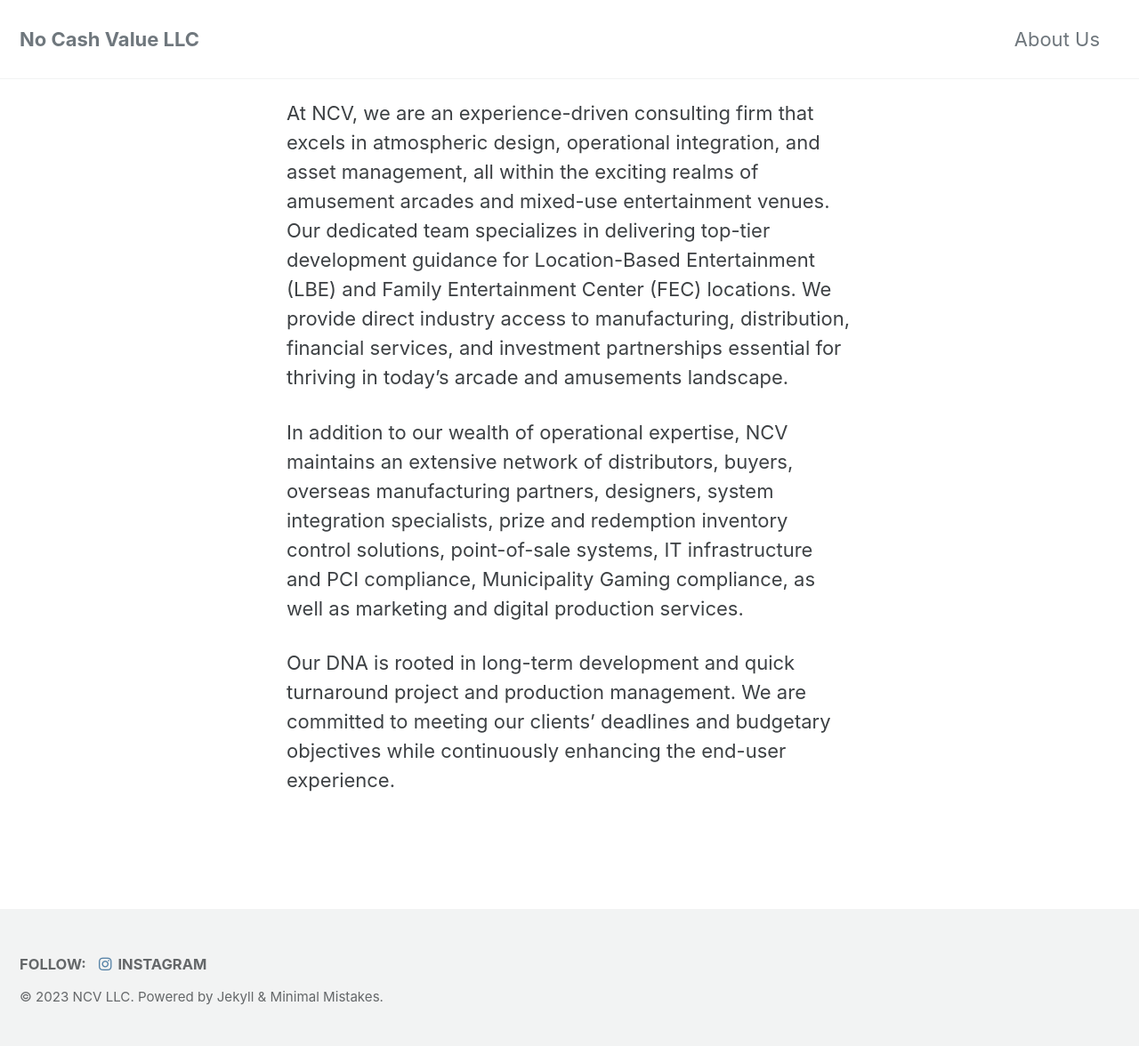
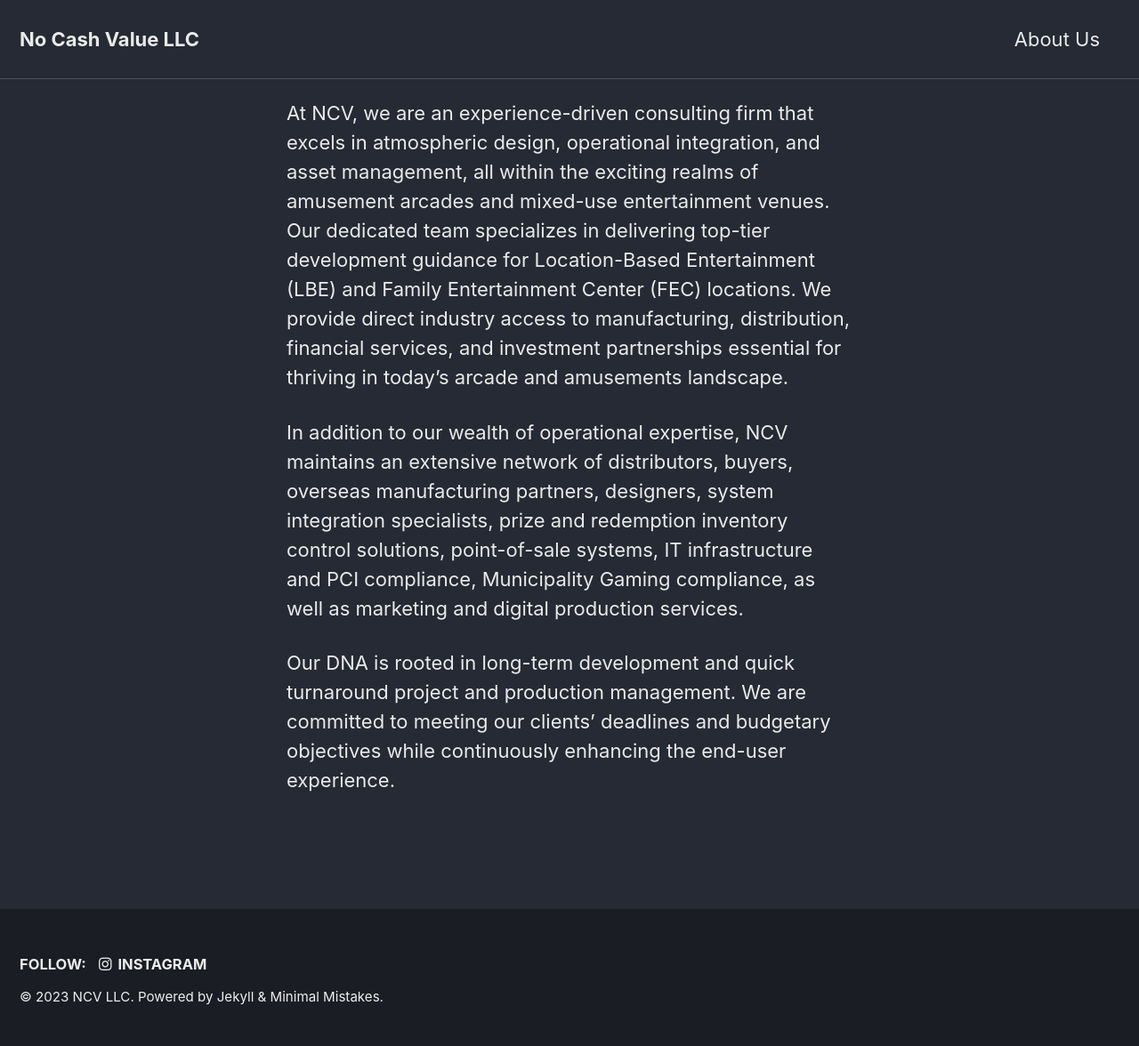
Before and after one commit to cdigitaldetroit/NCVLLC, a Jekyll site: the page built from index.md, in a window 1280 px wide. Shown: the whole page at 89% size. Built offline with Jekyll 4.4.1, drawn with Linux system fonts in a browser that asks for light colours; cached includes are drawn as plain includes.

Commit message:
Changed Theme

```diff
--- a/_config.yml
+++ b/_config.yml
@@ -12,7 +12,7 @@
 
 # theme                  : "minimal-mistakes-jekyll"
 # remote_theme           : "mmistakes/minimal-mistakes"
-minimal_mistakes_skin    : "default" # "air", "aqua", "contrast", "dark", "dirt", "neon", "mint", "plum", "sunrise"
+minimal_mistakes_skin    : "dark" # "air", "aqua", "contrast", "dark", "dirt", "neon", "mint", "plum", "sunrise"
 
 # Site Settings
 locale                   : "en-US"
```
Also changed, not shown: _pages/home.md (deleted, +0 -4 lines).
